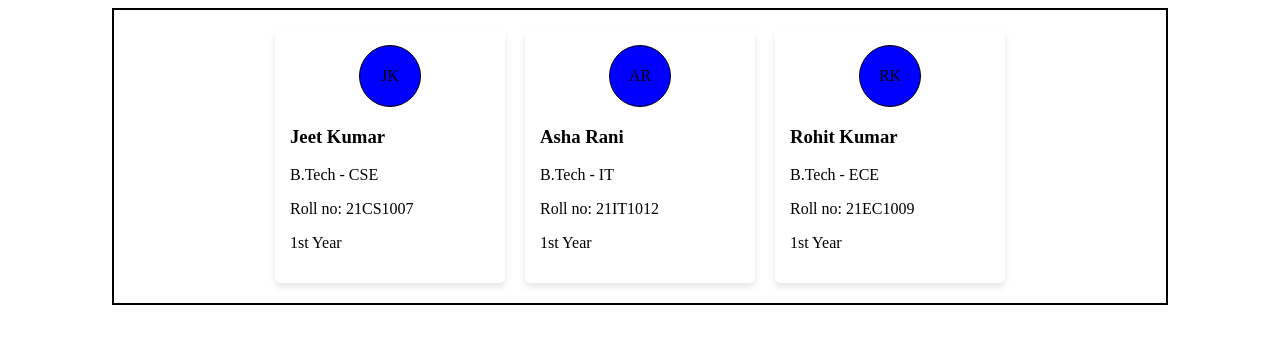
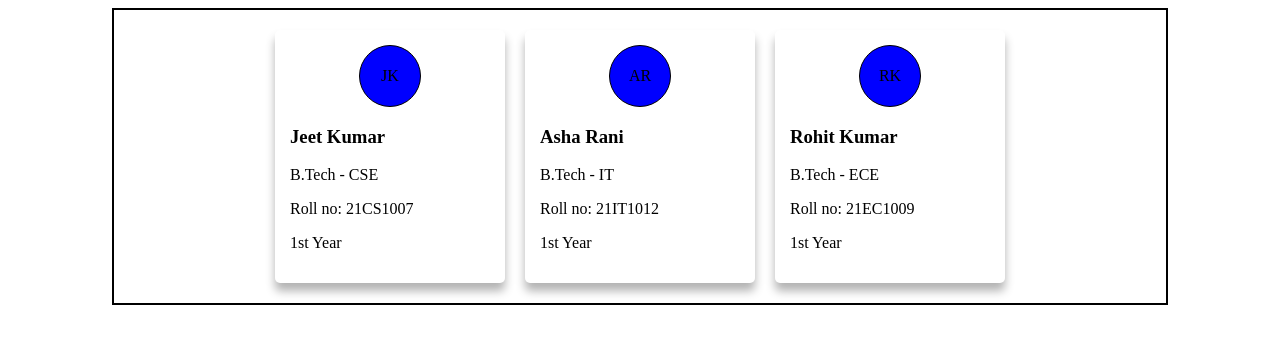
Before and after one commit to iSHIVAMPANDEY/WEB-DEVELOPMENT, a plain HTML site: page Experiment 8/index.html in a window 1280 px wide. Drawn offline with Linux system fonts and the light colour scheme.

Commit message:
Experiment 8 done

```diff
--- a/Experiment 8/styleExp8.css
+++ b/Experiment 8/styleExp8.css
@@ -15,7 +15,7 @@
     border-radius: 5px;
     background: white;
     padding: 15px;
-    box-shadow: 0 4px 6px rgba(0,0,0,0.1);
+    box-shadow: 0 8px 10px rgba(0,0,0,0.3);
 }
 
 .circle{
```
